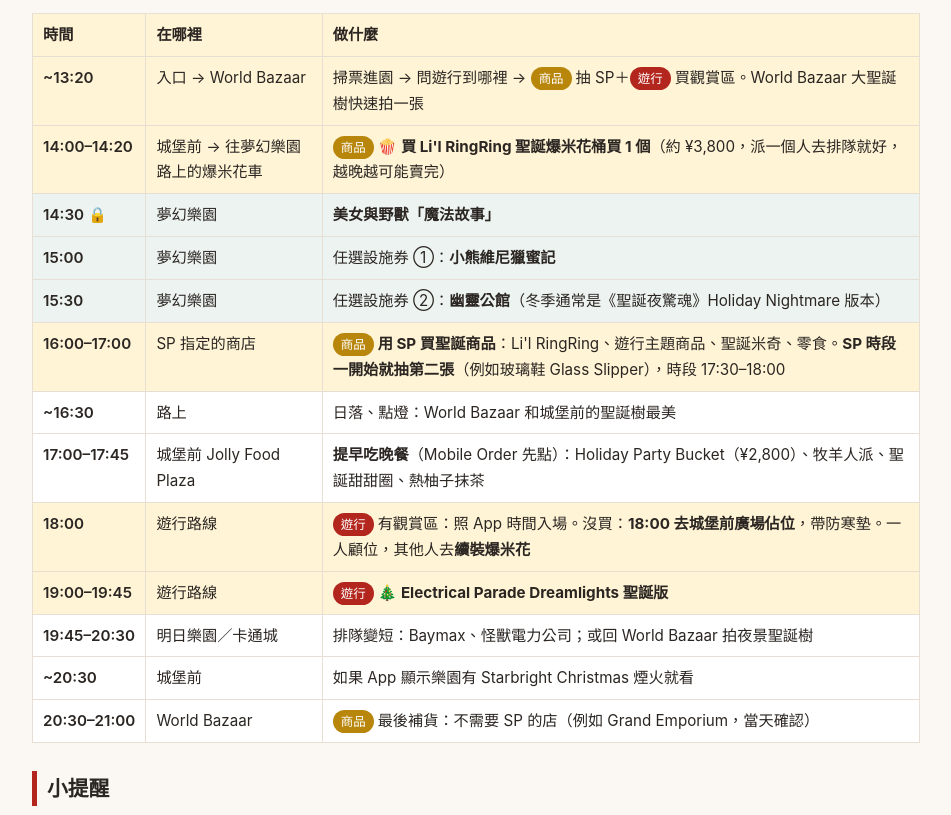
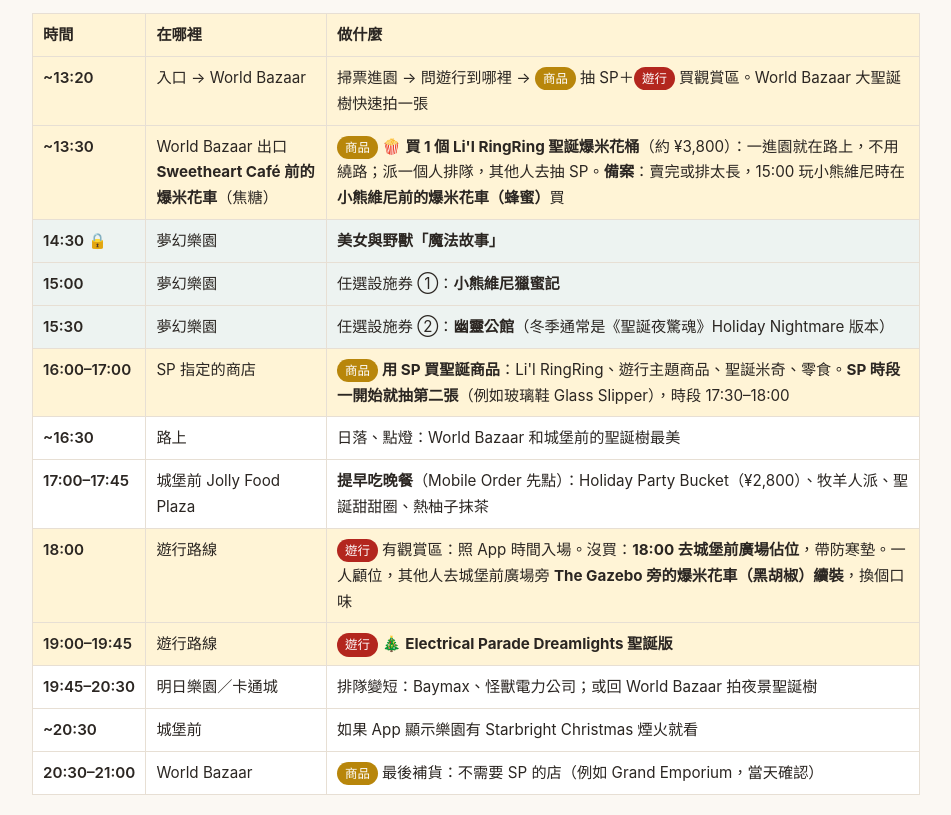
Before and after one commit to Cynthia-hsin/tokyo-disney-christmas-2026, a plain HTML site: page day1.html in a window 1280 px wide. Shown: the part 394-1209 px from the top of the page, without its empty margins (164-1115 px from the left). Drawn offline with Linux system fonts and the light colour scheme.

Commit message:
Day 1: popcorn stand recommendation
Co-Authored-By: Claude Opus 5.5 <noreply@anthropic.com>

```diff
--- a/day1.html
+++ b/day1.html
@@ -35,14 +35,14 @@
 <div class="tbl"><table>
 <tr><th>時間</th><th>在哪裡</th><th>做什麼</th></tr>
 <tr class="must"><td class="t">~13:20</td><td>入口 → World Bazaar</td><td>掃票進園 → 問遊行到哪裡 → <span class="tag s">商品</span>抽 SP＋<span class="tag p">遊行</span>買觀賞區。World Bazaar 大聖誕樹快速拍一張</td></tr>
-<tr class="must"><td class="t">14:00–14:20</td><td>城堡前 → 往夢幻樂園路上的爆米花車</td><td><span class="tag s">商品</span>🍿 <strong>買 Li'l RingRing 聖誕爆米花桶</strong><strong>買 1 個</strong>（約 ¥3,800，派一個人去排隊就好，越晚越可能賣完）</td></tr>
+<tr class="must"><td class="t">~13:30</td><td>World Bazaar 出口<br><strong>Sweetheart Café 前的爆米花車</strong>（焦糖）</td><td><span class="tag s">商品</span>🍿 <strong>買 1 個 Li'l RingRing 聖誕爆米花桶</strong>（約 ¥3,800）：一進園就在路上，不用繞路；派一個人排隊，其他人去抽 SP。<strong>備案</strong>：賣完或排太長，15:00 玩小熊維尼時在<strong>小熊維尼前的爆米花車（蜂蜜）</strong>買</td></tr>
 <tr class="lock"><td class="t">14:30 🔒</td><td>夢幻樂園</td><td><strong>美女與野獸「魔法故事」</strong></td></tr>
 <tr class="lock"><td class="t">15:00</td><td>夢幻樂園</td><td>任選設施券 ①：<strong>小熊維尼獵蜜記</strong></td></tr>
 <tr class="lock"><td class="t">15:30</td><td>夢幻樂園</td><td>任選設施券 ②：<strong>幽靈公館</strong>（冬季通常是《聖誕夜驚魂》Holiday Nightmare 版本）</td></tr>
 <tr class="must"><td class="t">16:00–17:00</td><td>SP 指定的商店</td><td><span class="tag s">商品</span><strong>用 SP 買聖誕商品</strong>：Li'l RingRing、遊行主題商品、聖誕米奇、零食。<strong>SP 時段一開始就抽第二張</strong>（例如玻璃鞋 Glass Slipper），時段 17:30–18:00</td></tr>
 <tr><td class="t">~16:30</td><td>路上</td><td>日落、點燈：World Bazaar 和城堡前的聖誕樹最美</td></tr>
 <tr><td class="t">17:00–17:45</td><td>城堡前 Jolly Food Plaza</td><td><strong>提早吃晚餐</strong>（Mobile Order 先點）：Holiday Party Bucket（¥2,800）、牧羊人派、聖誕甜甜圈、熱柚子抹茶</td></tr>
-<tr class="must"><td class="t">18:00</td><td>遊行路線</td><td><span class="tag p">遊行</span>有觀賞區：照 App 時間入場。沒買：<strong>18:00 去城堡前廣場佔位</strong>，帶防寒墊。一人顧位，其他人去<strong>續裝爆米花</strong></td></tr>
+<tr class="must"><td class="t">18:00</td><td>遊行路線</td><td><span class="tag p">遊行</span>有觀賞區：照 App 時間入場。沒買：<strong>18:00 去城堡前廣場佔位</strong>，帶防寒墊。一人顧位，其他人去城堡前廣場旁 <strong>The Gazebo 旁的爆米花車（黑胡椒）續裝</strong>，換個口味</td></tr>
 <tr class="must"><td class="t">19:00–19:45</td><td>遊行路線</td><td><span class="tag p">遊行</span>🎄 <strong>Electrical Parade Dreamlights 聖誕版</strong></td></tr>
 <tr><td class="t">19:45–20:30</td><td>明日樂園／卡通城</td><td>排隊變短：Baymax、怪獸電力公司；或回 World Bazaar 拍夜景聖誕樹</td></tr>
 <tr><td class="t">~20:30</td><td>城堡前</td><td>如果 App 顯示樂園有 Starbright Christmas 煙火就看</td></tr>
```
